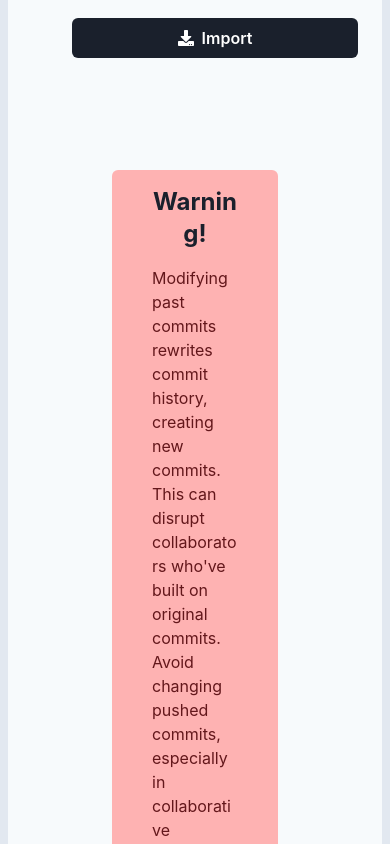
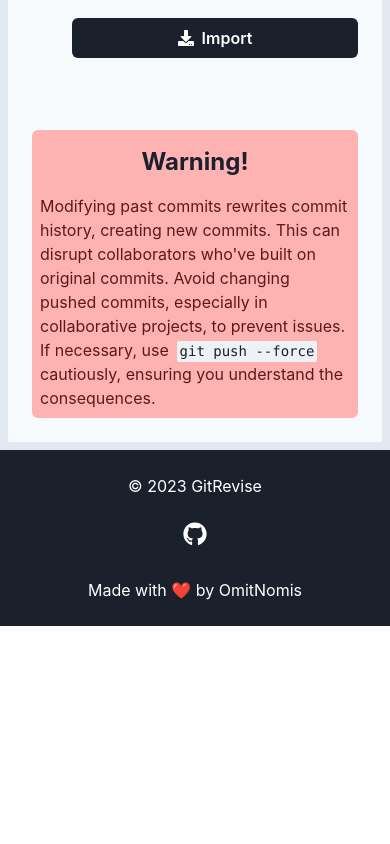
Before and after one commit to OmitNomis/git-history-editor, a React (Vite) app: page / in a window 390 px wide. Shown: the part 1580-2424 px from the top of the page. After the commit the page ends 2206 px from the top, so only its background shows below. Built offline with nearby package versions, Linux system fonts and the light colour scheme.

Commit message:
fix layout for mobile

```diff
--- a/src/components/AppIntroduction.tsx
+++ b/src/components/AppIntroduction.tsx
@@ -206,7 +206,7 @@ export const AppIntroduction: FC<AppIntroductionProps> = ({ handleImport }) => {
           </Button>
         </Flex>
       </Box>
-      <Box mt={20} px={20}>
+      <Box mt={{ base: 10, md: 20 }} px={{ base: 0, sm: 10, md: 20 }}>
         <WarningContent />
       </Box>
     </Flex>
--- a/src/components/WarningContent.tsx
+++ b/src/components/WarningContent.tsx
@@ -2,7 +2,7 @@ import { Box, Code, Heading, Text } from "@chakra-ui/react";
 
 export const WarningContent = () => {
   return (
-    <Box p={10} pt={4} bg={"red.200"} rounded={"md"}>
+    <Box p={{ base: 2, sm: 4 }} pt={4} bg={"red.200"} rounded={"md"}>
       <Heading textAlign={"center"} size={"lg"} mb={4}>
         Warning!
       </Heading>
```
